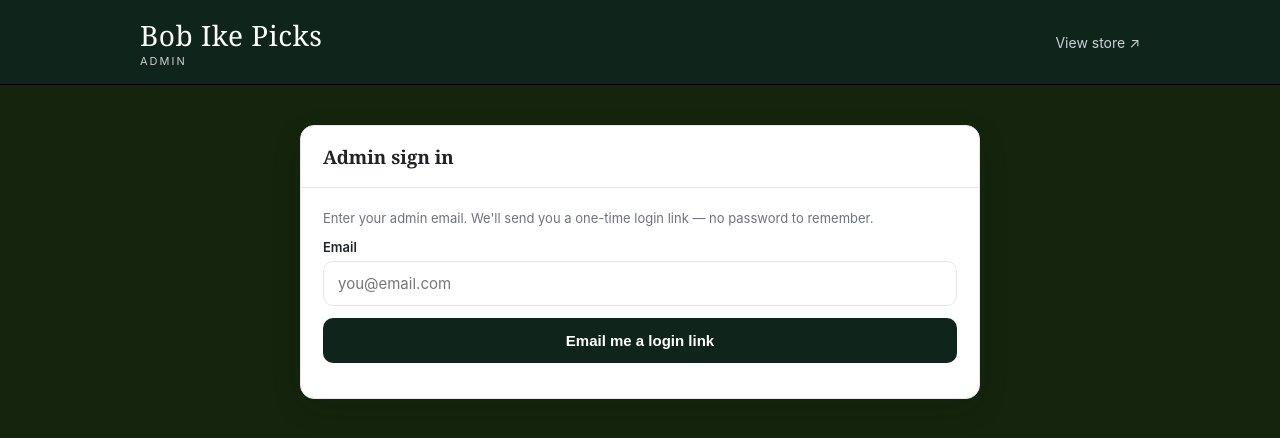
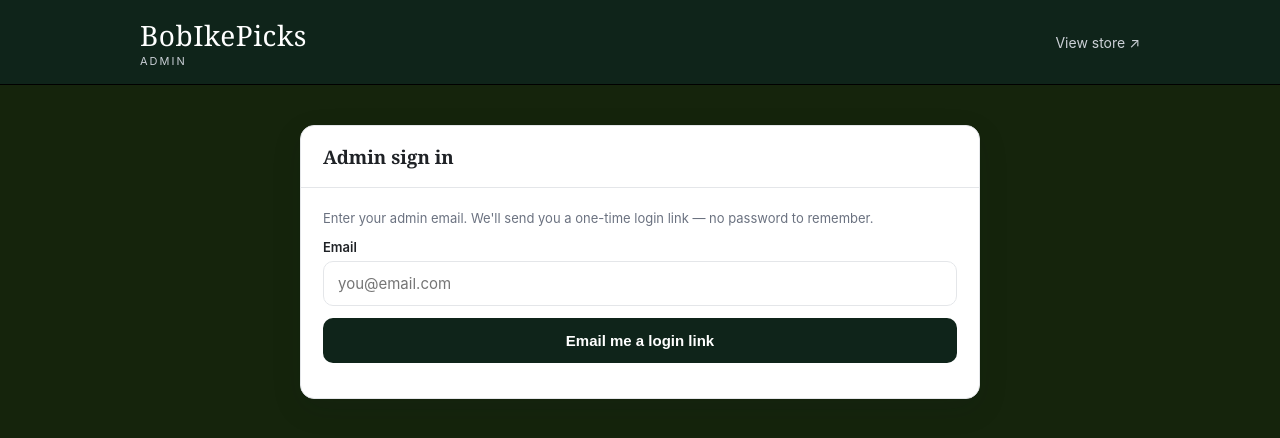
Before and after one commit to BobIkePicks-Admin/bobikepicks.com, a website: page admin.html in a window 1280 px wide. Drawn offline with nearby package versions, Linux system fonts and the light colour scheme.

Commit message:
Update brand name in admin.html

```diff
--- a/admin.html
+++ b/admin.html
@@ -10,7 +10,7 @@
   <header class="nav">
     <div class="nav-inner container">
       <a class="brand" href="index.html">
-        <span class="name">Bob Ike Picks<small>Admin</small></span>
+        <span class="name">BobIkePicks<small>Admin</small></span>
       </a>
       <nav class="nav-links">
         <a href="index.html">View store ↗</a>
```
